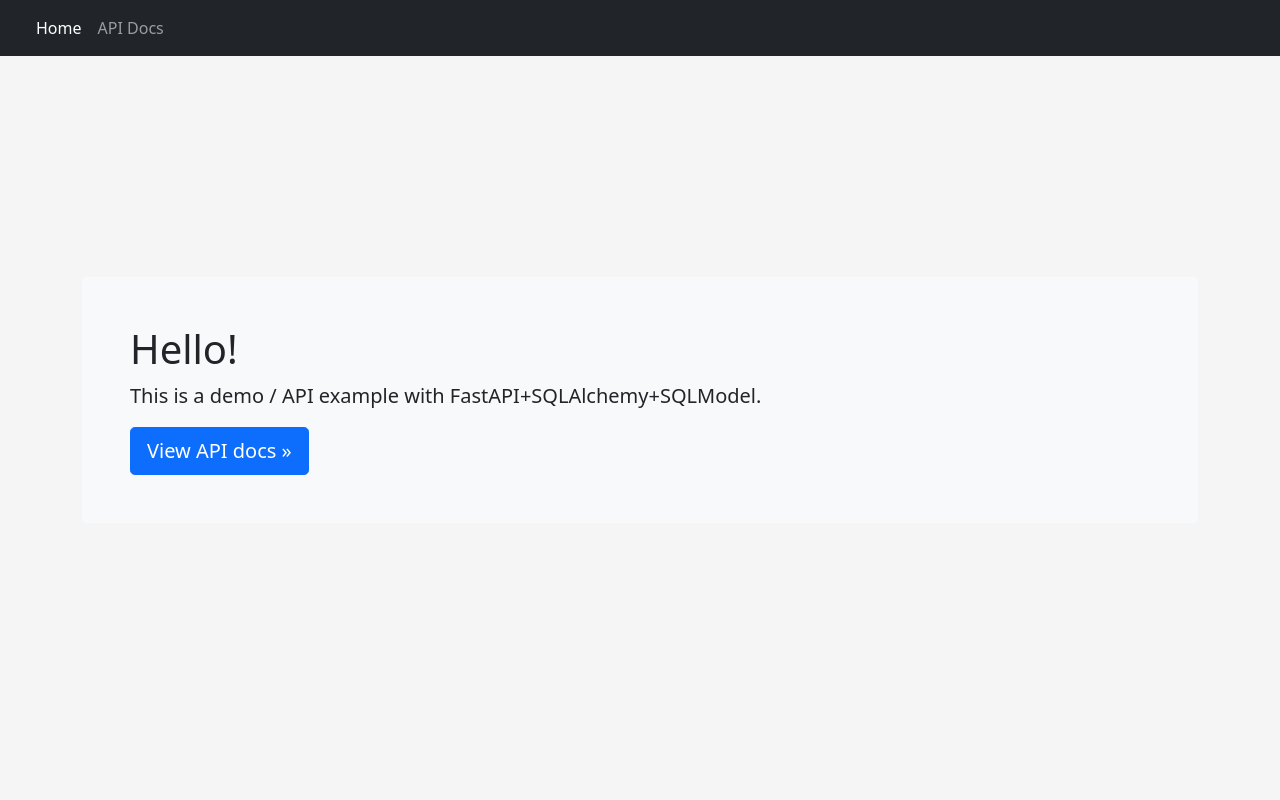
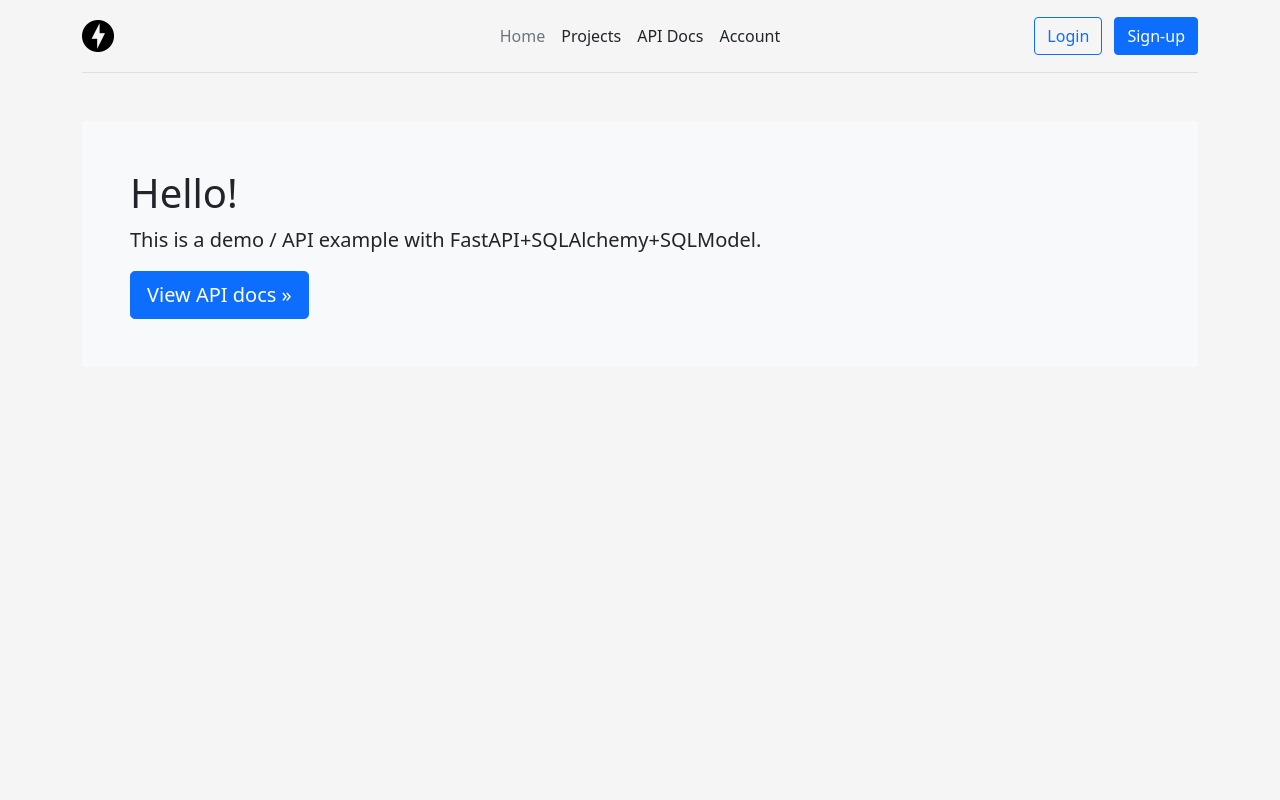
Before and after one commit to ContentGardeningStudio/fastapiexampleapp, a FastAPI app: page / in a window 1280 px wide. Run offline with FastAPI, Linux system fonts and the light colour scheme; some libraries are stand-ins or nearby versions.

Commit message:
Update hearder

```diff
--- a/src/router.py
+++ b/src/router.py
@@ -43,24 +43,17 @@ async def register_user(
     # check password length
     if len(password) < 6:
         return get_error_respose(
-            request,
-            message="Password must be at least 6 characters long.",
+            request, message="Password must be at least 6 characters long."
         )
 
     # Check if the passwords match
     if password != re_password:
-        return get_error_respose(
-            request,
-            message="Passwords do not match.",
-        )
+        return get_error_respose(request, message="Passwords do not match.")
 
     # Check if the email is already registered
     existing_user = get_user_by_email(session, email)
     if existing_user:
-        return get_error_respose(
-            request,
-            message="Email already registered.",
-        )
+        return get_error_respose(request, message="Email already registered.")
 
     try:
         # Create a new user
@@ -80,8 +73,7 @@ async def register_user(
     except:
         # we show unknown server error
         return get_error_respose(
-            request,
-            message="Something went wrong please try again",
+            request, message="Something went wrong please try again"
         )
 
 
@@ -102,9 +94,7 @@ async def login_user(
         user = authenticate_user(session, email, password)
 
         if not user:
-            return get_error_respose(
-                request, message="Incorrect Username or Password.", status_code=401
-            )
+            return get_error_respose(request, message="Incorrect Username or Password.")
 
         access_token_expires = timedelta(minutes=JWT_ACCESS_TOKEN_EXPIRE_MINUTES)
         access_token = create_access_token(
@@ -123,9 +113,7 @@ async def login_user(
         return response
 
     except Exception as e:
-        return get_error_respose(
-            request, message="Incorrect Username or Password.", status_code=401
-        )
+        return get_error_respose(request, message="Incorrect Username or Password.")
 
 
 @router.get("/dashboard", response_class=HTMLResponse, include_in_schema=False)
--- a/static/css/main.css
+++ b/static/css/main.css
@@ -4,13 +4,8 @@ body {
 }
 
 body {
-  display: flex;
-  align-items: center;
-  padding-top: 40px;
-  padding-bottom: 40px;
   background-color: #f5f5f5;
 }
-
 
 /*** Auth style ***/
 .auth-box {
--- a/templates/base.html
+++ b/templates/base.html
@@ -11,7 +11,7 @@
 </head>
 
 <body>
-  {% include('components/navbar.html') %}
+  {% include('components/header.html') %}
   <main class="container">
     {% block content %}{% endblock %}
   </main>
--- /dev/null
+++ b/templates/components/header.html
@@ -0,0 +1,20 @@
+<div class="container">
+    <header
+        class="d-flex flex-wrap align-items-center justify-content-center justify-content-md-between py-3 mb-5 border-bottom">
+        <a href="/" class="d-flex align-items-center col-md-3 mb-2 mb-md-0 text-dark text-decoration-none">
+            <img width="32" height="auto" src="../../static/logo.png" alt="fastapi logo">
+        </a>
+
+        <ul class="nav col-12 col-md-auto mb-2 justify-content-center mb-md-0">
+            <li><a href="/" class="nav-link px-2 link-secondary">Home</a></li>
+            <li><a href="#" class="nav-link px-2 link-dark">Projects</a></li>
+            <li><a href="/docs" class="nav-link px-2 link-dark">API Docs</a></li>
+            <li><a href="/dashboard" class="nav-link px-2 link-dark">Account</a></li>
+        </ul>
+
+        <div class="col-md-3 text-end">
+            <a href="/login" class="btn btn-outline-primary me-2">Login</a>
+            <a href="/register" class="btn btn-primary">Sign-up</a>
+        </div>
+    </header>
+</div>
--- a/templates/components/navbar.html
+++ /dev/null
@@ -1,19 +0,0 @@
-<nav class="navbar navbar-expand-md navbar-dark fixed-top bg-dark">
-  <div class="container-fluid">
-    <a class="navbar-brand" href="/">{{ TITLE }}</a>
-    <button class="navbar-toggler" type="button" data-bs-toggle="collapse" data-bs-target="#navbarCollapse"
-            aria-controls="navbarCollapse" aria-expanded="false" aria-label="Toggle navigation">
-      <span class="navbar-toggler-icon"></span>
-    </button>
-    <div class="collapse navbar-collapse" id="navbarCollapse">
-      <ul class="navbar-nav me-auto mb-2 mb-md-0">
-        <li class="nav-item">
-          <a class="nav-link active" aria-current="page" href="/">Home</a>
-        </li>
-        <li class="nav-item">
-          <a class="nav-link" href="/docs">API Docs</a>
-        </li>
-      </ul>
-    </div>
-  </div>
-</nav>
```
Also changed, not shown: static/logo.png (added).
